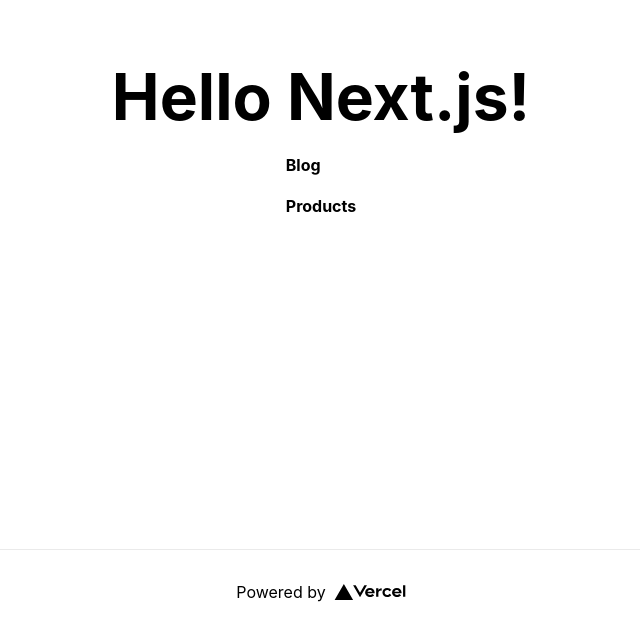
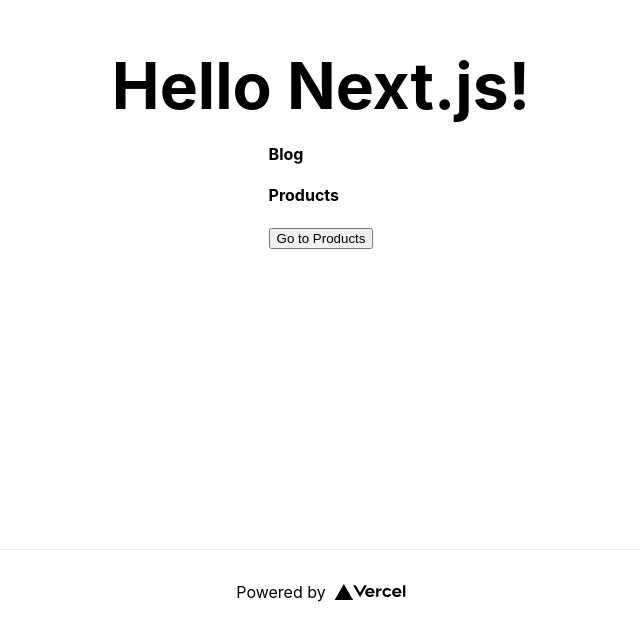
Before and after one commit to joshi-kaushal/hello-nextjs, a Next.js app: page / in a window 1280 px wide. Shown: the part 251-885 px from the top of the page, without its empty margins (319-959 px from the left). Built offline with nearby package versions, Linux system fonts and the light colour scheme.

Commit message:
404 added

```diff
--- /dev/null
+++ b/pages/404.js
@@ -0,0 +1,3 @@
+export default function NotFound() {
+  return <h1>404 Page Not Found</h1>;
+}
--- a/pages/index.js
+++ b/pages/index.js
@@ -1,9 +1,16 @@
 import Head from "next/head";
 import Image from "next/image";
 import Link from "next/link";
+import { useRouter } from "next/router";
 import styles from "../styles/Home.module.css";
 
 export default function Home() {
+  const router = useRouter();
+  const handleSubmit = (e) => {
+    e.preventDefault();
+    router.push("/product");
+  };
+
   return (
     <div className={styles.container}>
       <Head>
@@ -22,6 +29,7 @@ export default function Home() {
           <Link href="/product">
             <h4>Products</h4>
           </Link>
+          <button onClick={handleSubmit}>Go to Products</button>
         </section>
       </main>
 
```
Also changed, not shown: 1 other file (tests, documents, lock files or other folders).
